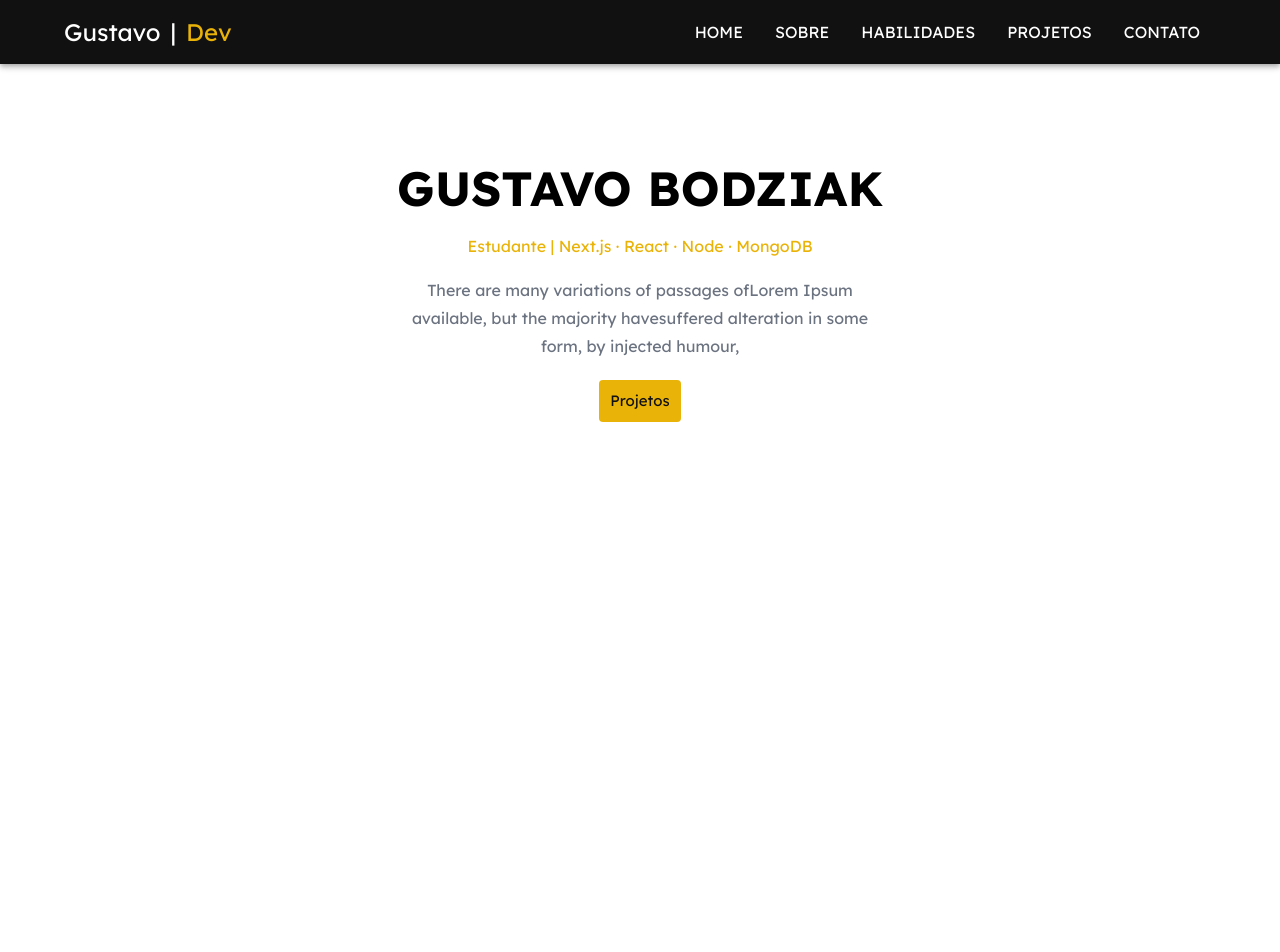
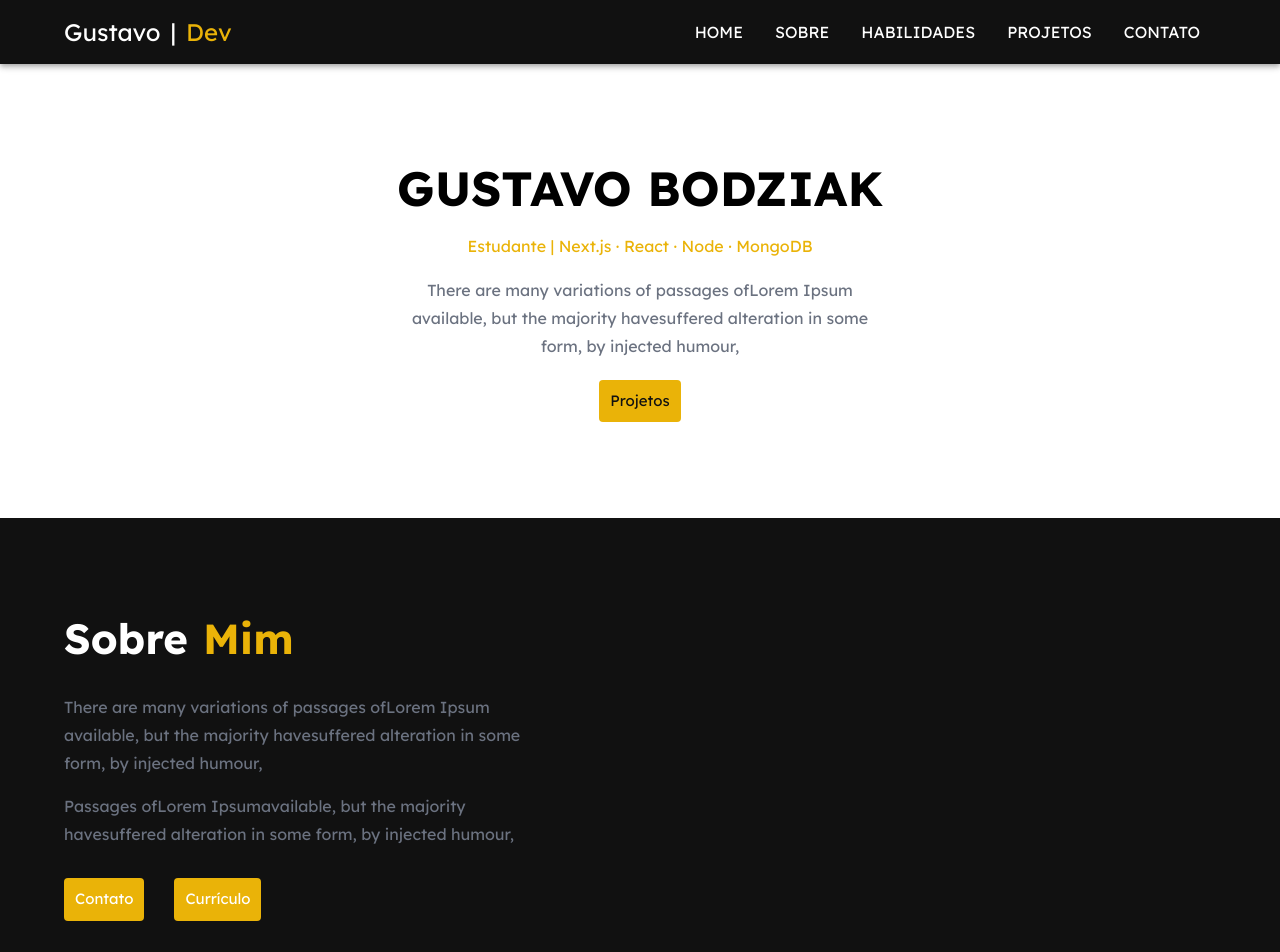
Before and after one commit to Guuzta/portfolio, a Next.js app: page / in a window 1280 px wide. Shown: the top 952 px of the page. Before the commit the page ends 800 px from the top, so only its background shows below. Built offline with nearby package versions, Linux system fonts and the light colour scheme.

Commit message:
criando e estilizando section SOBRE

```diff
--- a/src/app/page.js
+++ b/src/app/page.js
@@ -20,12 +20,12 @@ export default function Home() {
       <Header />
 
       <Container component='section' maxWidth='md' sx={{ paddingY: '96px' }}>
-        <Box component='div' sx={{ textAlign: 'center'}}>
+        <Box component='div' sx={{ textAlign: 'center' }}>
           <Typography component='h1' variant='h3' sx={{ fontWeight: 'bold' }}>
             GUSTAVO BODZIAK
           </Typography>
 
-          <Typography component='span' sx={{ color: '#EAB308', display: 'block', marginY: '18px'}}>
+          <Typography component='span' sx={{ color: '#EAB308', display: 'block', marginY: '18px' }}>
             Estudante | Next.js · React · Node · MongoDB
           </Typography>
 
@@ -41,6 +41,79 @@ export default function Home() {
         </Box>
       </Container>
 
+      <Container component='section' maxWidth={false} sx={{ paddingY: '96px', backgroundColor: theme.palette.primary.main }}>
+        <Container component='div' maxWidth='lg'>
+          <Typography component='h2' sx={{ marginBottom: '30px' }}>
+            <Typography component='span' variant='h3'
+              sx={{
+                color: 'white',
+                fontWeight: 'bold',
+                fontSize: '42px',
+                marginRight: '15px',
+                display: 'inline-block'
+              }}
+            >
+              Sobre
+            </Typography>
+            <Typography component='span' variant='h3'
+              sx={{
+                color: theme.palette.secondary.main,
+                fontWeight: 'bold',
+                fontSize: '42px'
+              }}>
+              Mim
+            </Typography>
+          </Typography>
+
+          <Typography component='p'
+            sx={{
+              marginBottom: '15px',
+              color: theme.palette.text.secondary,
+              width: '470px',
+              lineHeight: '28px'
+            }}>
+            There are many variations of passages ofLorem Ipsum
+            available, but the majority havesuffered alteration in some
+            form, by injected humour,
+          </Typography>
+
+          <Typography component='p'
+            sx={{
+              color: theme.palette.text.secondary,
+              width: '470px',
+              lineHeight: '28px'
+            }}>
+            Passages ofLorem Ipsumavailable, but the majority havesuffered
+            alteration in some form, by injected humour,
+          </Typography>
+
+          <Box component='div'>
+            <Button size='large'
+              sx={{
+                backgroundColor: theme.palette.secondary.main,
+                color: 'white',
+                textTransform: 'none',
+                fontWeight: '400',
+                marginTop: '30px',
+                marginRight: '30px'
+              }}>
+              Contato
+            </Button>
+
+            <Button size='large'
+              sx={{
+                backgroundColor: theme.palette.secondary.main,
+                color: 'white',
+                textTransform: 'none',
+                fontWeight: '400',
+                marginTop: '30px'
+              }}>
+              Currículo
+            </Button>
+          </Box>
+        </Container>
+      </Container>
+
     </>
   );
 }
```
